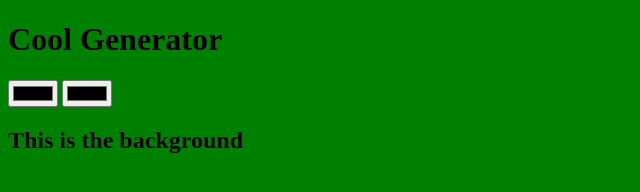
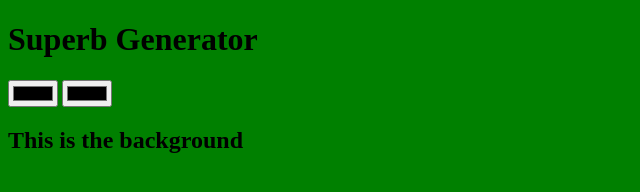
Before and after one commit to Archie-Mishra/background-generator, a plain HTML site: page index_lect_323.html in a window 1280 px wide. Shown: the whole page, without its empty margins (0-640 px from the left). Drawn offline with Linux system fonts and the light colour scheme; files whose address does not match are found by name.

Commit message:
Title changes to super

```diff
--- a/index_lect_323.html
+++ b/index_lect_323.html
@@ -5,7 +5,7 @@
   <link rel = "stylesheet" type = "text/css" href = "static\style.css">
 </head>
 <body id = "gradient">
-   <h1>Cool Generator</h1>
+   <h1>Superb Generator</h1>
    <input class = "color1" type = "color">
    <input class = "color2" type = "color">
    <h2>This is the background</h2>
```
